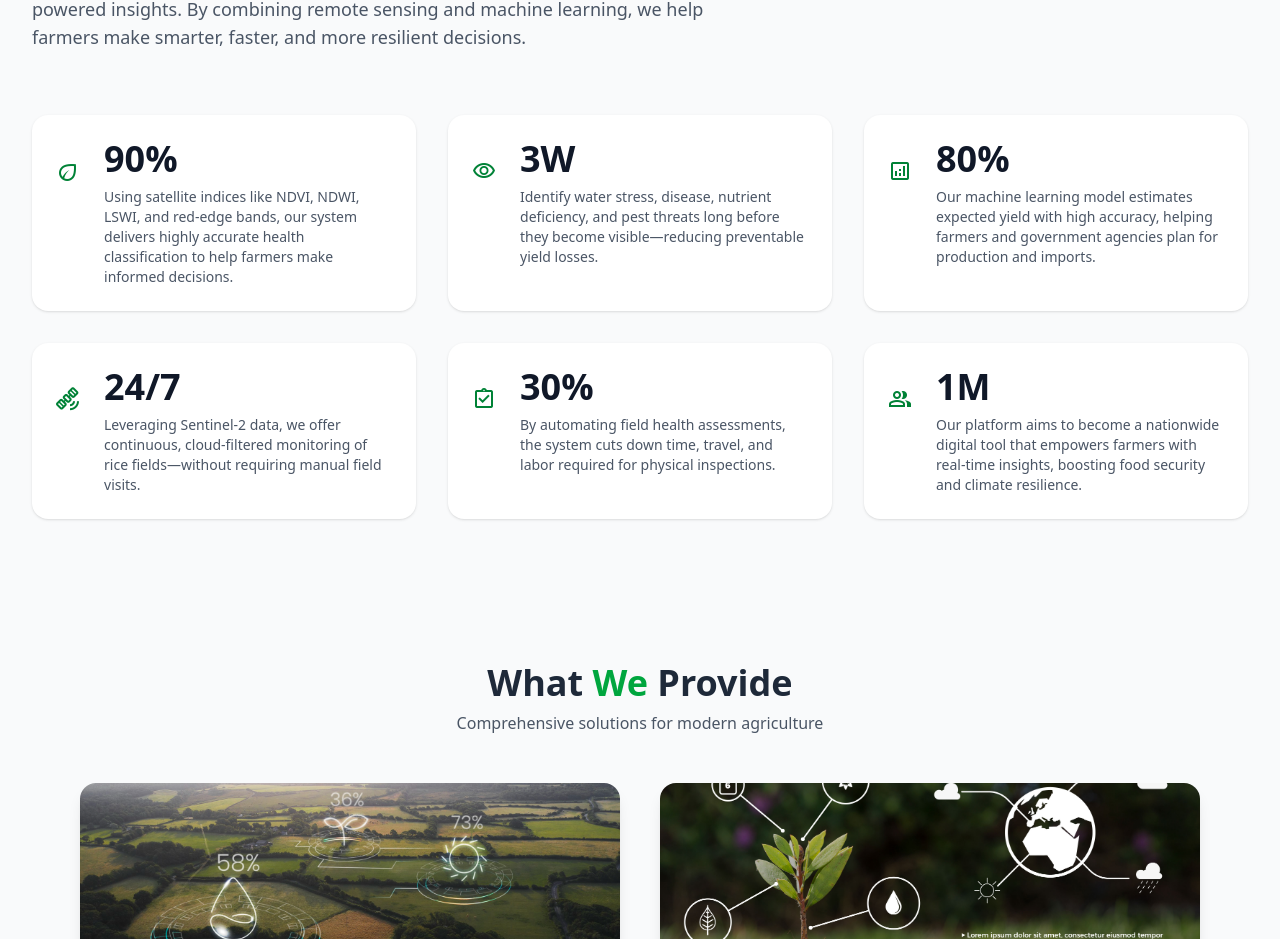
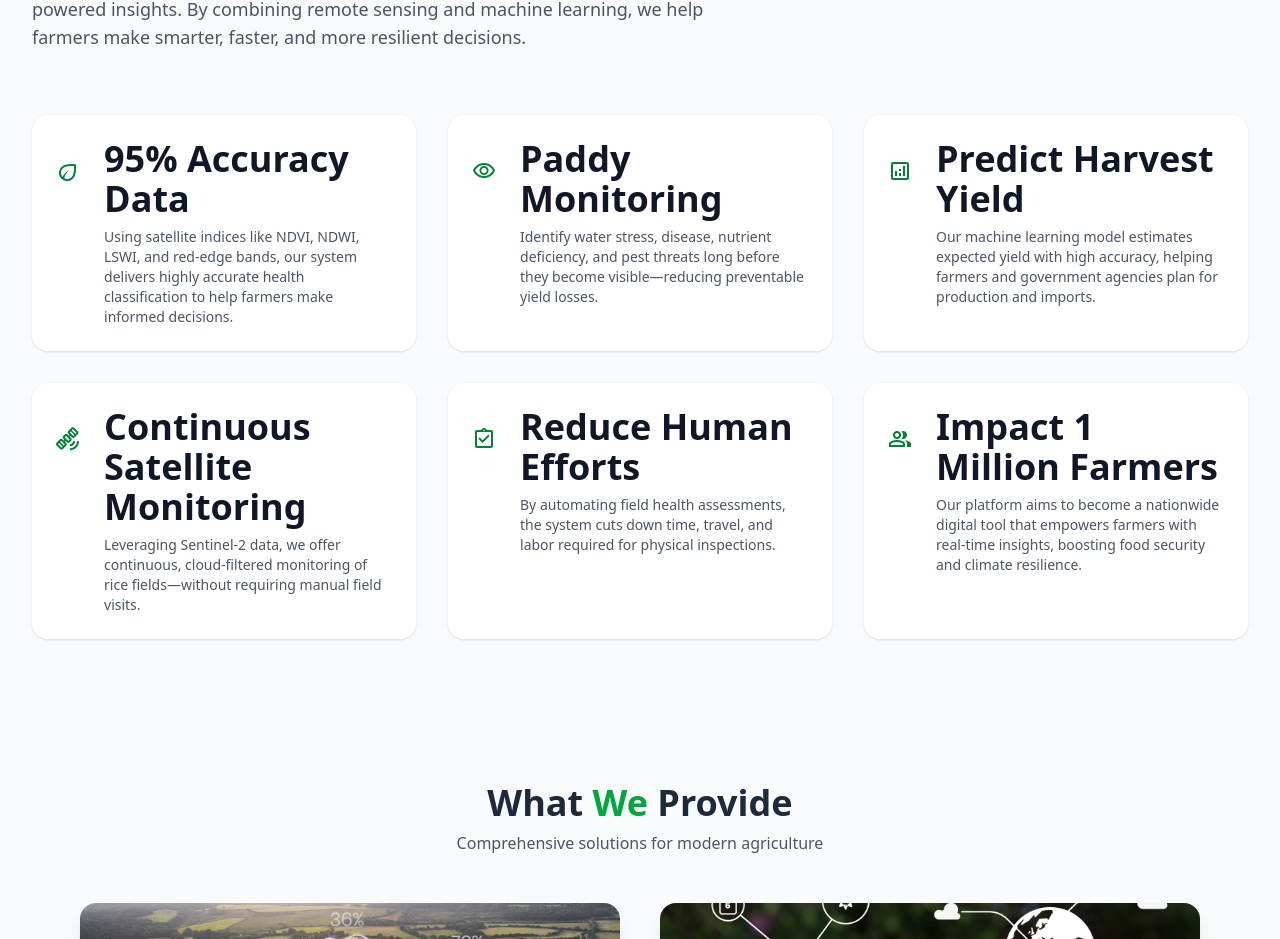
Before and after one commit to RakinduNiwunhella/SDGP, a React (Vite) app in the folder Front-End/LandingPage/: page / in a window 1280 px wide. Shown: the part 2674-3613 px from the top of the page. Built offline with nearby package versions, Linux system fonts and the light colour scheme; no server answers.

Commit message:
Updated the content in Goal topics

```diff
--- a/Front-End/LandingPage/src/Components/Goals.jsx
+++ b/Front-End/LandingPage/src/Components/Goals.jsx
@@ -3,37 +3,37 @@ import React from "react";
 
 const goals = [
   {
-    id: "90%",
-    title: "Achieve 90% accuracy in rice crop health detection",
+    id: "95% Accuracy Data",
+    title: "Achieve 95% accuracy in rice crop health detection",
     desc: "Using satellite indices like NDVI, NDWI, LSWI, and red-edge bands, our system delivers highly accurate health classification to help farmers make informed decisions.",
     icon: "eco",
   },
   {
-    id: "3W",
+    id: "Paddy Monitoring",
     title: "Detect crop stress up to 3 weeks earlier",
     desc: "Identify water stress, disease, nutrient deficiency, and pest threats long before they become visible—reducing preventable yield losses.",
     icon: "visibility",
   },
   {
-    id: "80%",
+    id: "Predict Harvest Yield",
     title: "Predict harvest yield with 80%+ reliability",
     desc: "Our machine learning model estimates expected yield with high accuracy, helping farmers and government agencies plan for production and imports.",
     icon: "analytics",
   },
   {
-    id: "24/7",
+    id: "Continuous Satellite Monitoring",
     title: "Provide automated 24/7 satellite monitoring",
     desc: "Leveraging Sentinel-2 data, we offer continuous, cloud-filtered monitoring of rice fields—without requiring manual field visits.",
     icon: "satellite_alt",
   },
   {
-    id: "30%",
+    id: "Reduce Human Efforts",
     title: "Reduce manual inspection efforts by 30%",
     desc: "By automating field health assessments, the system cuts down time, travel, and labor required for physical inspections.",
     icon: "assignment_turned_in",
   },
   {
-    id: "1M",
+    id: "Impact 1 Million Farmers",
     title: "Impact 1 million Sri Lankan farmers",
     desc: "Our platform aims to become a nationwide digital tool that empowers farmers with real-time insights, boosting food security and climate resilience.",
     icon: "group",
```
